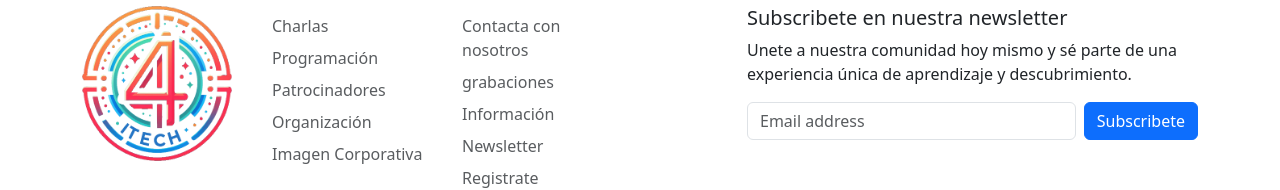
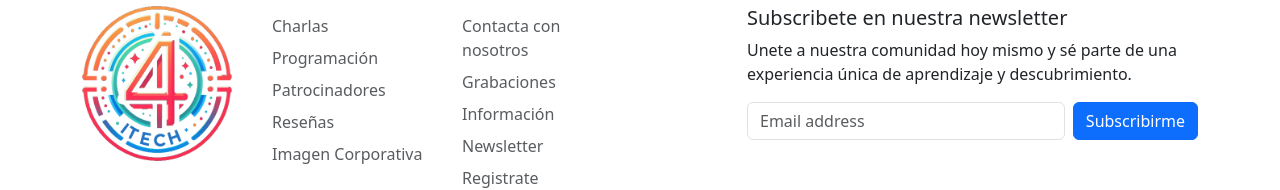
Before and after one commit to angelmaria/4ITECH, an Angular app: page /contact in a window 1280 px wide. Shown: the part 1029-1219 px from the top of the page. Built offline with nearby package versions, Linux system fonts and the light colour scheme.

Commit message:
textos añadidos

```diff
--- a/src/app/footer/footer.component.html
+++ b/src/app/footer/footer.component.html
@@ -74,7 +74,7 @@
             <li class="nav-item mb-2"><a href="/keynotes" class="nav-link p-0 text-body-secondary">Charlas</a></li>
             <li class="nav-item mb-2"><a href="/tracks" class="nav-link p-0 text-body-secondary">Programación</a></li>
             <li class="nav-item mb-2"><a href="/home" class="nav-link p-0 text-body-secondary">Patrocinadores</a></li>
-            <li class="nav-item mb-2"><a href="/track" class="nav-link p-0 text-body-secondary">Organización</a></li>
+            <li class="nav-item mb-2"><a href="/comments" class="nav-link p-0 text-body-secondary">Reseñas</a></li>
             <li class="nav-item mb-2"><a href="/home" class="nav-link p-0 text-body-secondary">Imagen Corporativa</a></li>
           </ul>
         </div>
@@ -83,21 +83,21 @@
           <h5></h5>
           <ul class="nav flex-column">
             <li class="nav-item mb-2"><a href="/about" class="nav-link p-0 text-body-secondary">Contacta con nosotros</a></li>
-            <li class="nav-item mb-2"><a href="keynotes" class="nav-link p-0 text-body-secondary">grabaciones</a></li>
+            <li class="nav-item mb-2"><a href="keynotes" class="nav-link p-0 text-body-secondary">Grabaciones</a></li>
             <li class="nav-item mb-2"><a href="/about" class="nav-link p-0 text-body-secondary">Información</a></li>
             <li class="nav-item mb-2"><a href="/about" class="nav-link p-0 text-body-secondary">Newsletter</a></li>
-            <li class="nav-item mb-2"><a href="/registrer" class="nav-link p-0 text-body-secondary">Registrate</a></li>
+            <li class="nav-item mb-2"><a href="/register" class="nav-link p-0 text-body-secondary">Registrate</a></li>
           </ul>
         </div>
 
         <div class="col-md-5 offset-md-1 mb-3">
           <form>
             <h5>Subscribete en nuestra newsletter</h5>
-            <p>Unete a nuestra comunidad hoy mismo y sé parte de una experiencia única de aprendizaje y descubrimiento.</p>
+              <p>Unete a nuestra comunidad hoy mismo y sé parte de una experiencia única de aprendizaje y descubrimiento.</p>
             <div class="d-flex flex-column flex-sm-row w-100 gap-2">
               <label for="newsletter1" class="visually-hidden">Escribe tu correo</label>
               <input id="newsletter1" type="text" class="form-control" placeholder="Email address">
-              <button class="btn btn-primary" type="button">Subscribete</button>
+              <button class="btn btn-primary" type="button">Subscribirme</button>
             </div>
           </form>
         </div>
```
